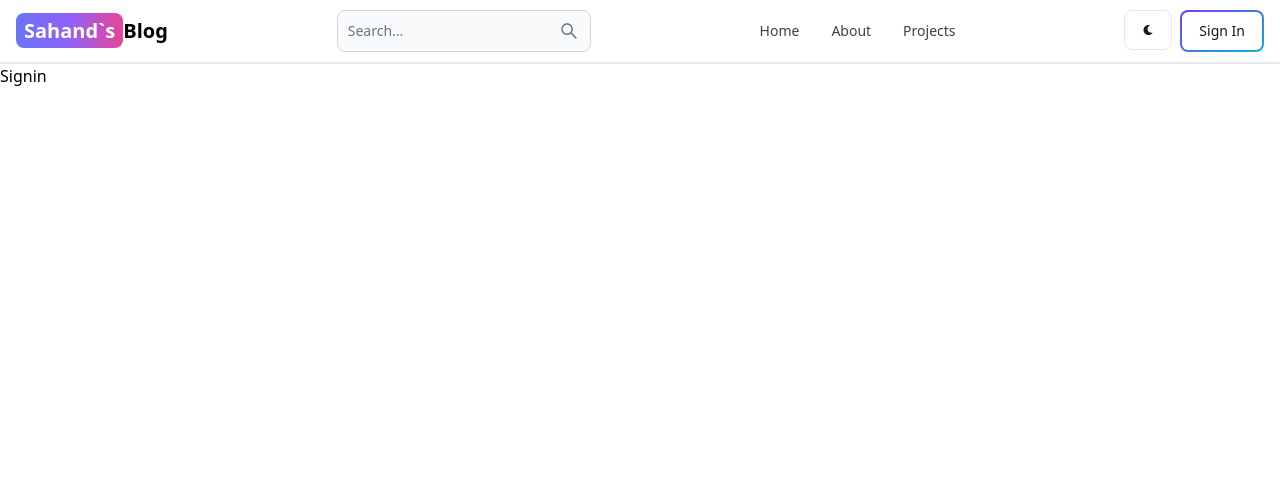
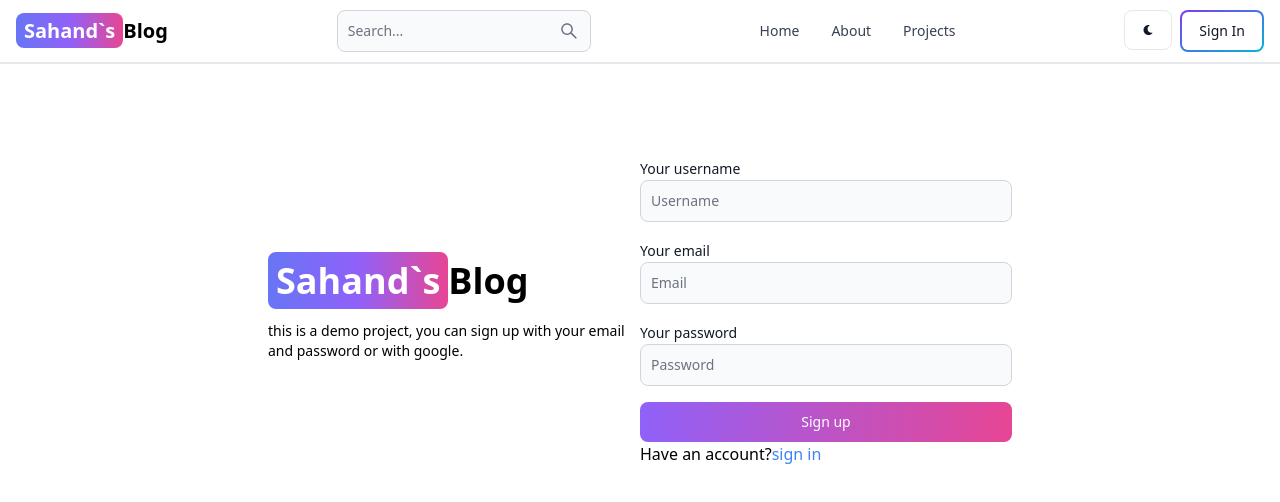
Before and after one commit to ALIGHASSOUN/mern-blog, a React (Vite) app in the folder client/: page /sign-in in a window 1280 px wide. Shown: the top 502 px of the page. Built offline with nearby package versions, Linux system fonts and the light colour scheme.

Commit message:
complete the sign-up page

```diff
--- a/client/src/pages/Signin.jsx
+++ b/client/src/pages/Signin.jsx
@@ -1,3 +1,50 @@
+import { Button, Label, TextInput } from "flowbite-react";
+import { Link } from "react-router-dom";
+
 export default function Signin() {
-  return <div>Signin</div>;
+  return (
+    <div className="min-h-screen mt-20">
+      <div className="flex p-3 max-w-3xl mx-auto flex-col md:flex-row md:items-center">
+        {/* left */}
+        <div className="flex-1">
+          <Link to="/" className="font-bold dark:text-white text-4xl">
+            <span className="px-2 py-1 bg-gradient-to-r from-indigo-500 via-purple-500 to-pink-500 rounded-lg text-white">
+              Sahand`s
+            </span>
+            Blog
+          </Link>
+          <p className="text-sm mt-5">
+            this is a demo project, you can sign up with your email and password
+            or with google.
+          </p>
+        </div>
+        {/* right */}
+        <div className="flex-1">
+          <form className="flex flex-col gap-4">
+            <div>
+              <Label value="Your username" />
+              <TextInput type="text" placeholder="Username" id="username" />
+            </div>
+            <div>
+              <Label value="Your email" />
+              <TextInput type="text" placeholder="Email" id="email" />
+            </div>
+            <div>
+              <Label value="Your password" />
+              <TextInput type="text" placeholder="Password" id="password" />
+            </div>
+            <Button gradientDuoTone="purpleToPink" type="sumbit">
+              Sign up
+            </Button>
+          </form>
+          <div className="">
+            <span>Have an account?</span>
+            <Link to="/sign-in" className="text-blue-500">
+              sign in
+            </Link>
+          </div>
+        </div>
+      </div>
+    </div>
+  );
 }
```
